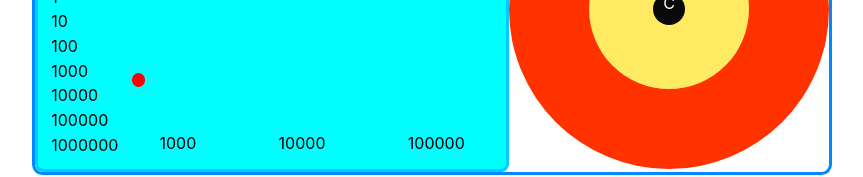
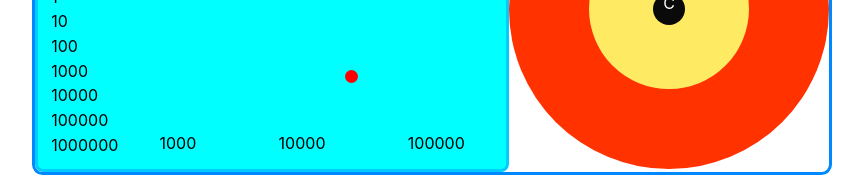
Before and after one commit to meetinger/starlabReact, a React (Create React App) app: page / in a window 1280 px wide. Shown: the part 205-382 px from the top of the page, without its empty margins (208-1071 px from the left). Built offline with nearby package versions, Linux system fonts and the light colour scheme.

Commit message:
Main page animation

```diff
--- a/src/components/HRdiagram/HRDiagram.js
+++ b/src/components/HRdiagram/HRDiagram.js
@@ -6,6 +6,8 @@ import {Point} from "../Point/Point";
 // console.table(styles)
 
 export class HRDiagram extends React.Component {
+
+    flag = false;
 
     constructor(props) {
         super(props);
@@ -63,30 +65,38 @@ export class HRDiagram extends React.Component {
         return buf;
     }
 
-    // componentDidMount() {
-    //     this.timerID = setInterval(
-    //         () => this.tick(),
-    //         500
-    //     );
-    // }
-    //
-    // componentWillUnmount() {
-    //     clearInterval(this.timerID);
-    // }
-    //
-    // tick() {
-    //     this.incX();
-    //     this.incY();
-    //     this.setState({
-    //         pointX:this.getPointX(),
-    //         pointY:this.getPointY()
-    //     });
-    //     console.log("X: " + this.getPointX() + " Y:" + this.getPointY())
-    //     console.log("StateX: " + this.state.x + " StateY:" + this.state.y)
-    //     console.log("State:",this.state)
-    //     console.log("Comp: " + this.getComponent())
-    //     // render()
-    // }
+    componentDidMount() {
+        this.timerID = setInterval(
+            () => this.tick(),
+            500
+        );
+    }
+
+    componentWillUnmount() {
+        clearInterval(this.timerID);
+    }
+
+    tick() {
+        if(this.flag){
+            this.setState({
+                pointX:65,
+                pointY:75
+            });
+            this.flag=false
+        }else{
+            this.setState({
+                pointX:70,
+                pointY:20
+            });
+            this.flag=true;
+        }
+
+        console.log("X: " + this.getPointX() + " Y:" + this.getPointY())
+        console.log("StateX: " + this.state.x + " StateY:" + this.state.y)
+        console.log("State:",this.state)
+        console.log("Comp: " + this.getComponent())
+        // render()
+    }
 
     render() {
         // console.log(11111)
--- a/src/components/HRdiagram/HRDiagram.module.scss
+++ b/src/components/HRdiagram/HRDiagram.module.scss
@@ -62,7 +62,7 @@
 .point{
   position: relative;
   width: 1rem;
-  height: 0.9rem;
+  height: 0.825rem;
   border-radius: 3rem;
   background-color: red;
   z-index: 2;
--- a/src/components/Main/Main.js
+++ b/src/components/Main/Main.js
@@ -30,7 +30,7 @@ export class Main extends React.Component {
         return (<div className={styles.main}>
             {Navbar}
             <div className={styles.body}>
-                <HRDiagram x={20} y={70}/>
+                <HRDiagram x={50} y={50}/>
                 <div className={styles.structureWrapper}>
                     <Structure shells={arr}/>
                 </div>
```
